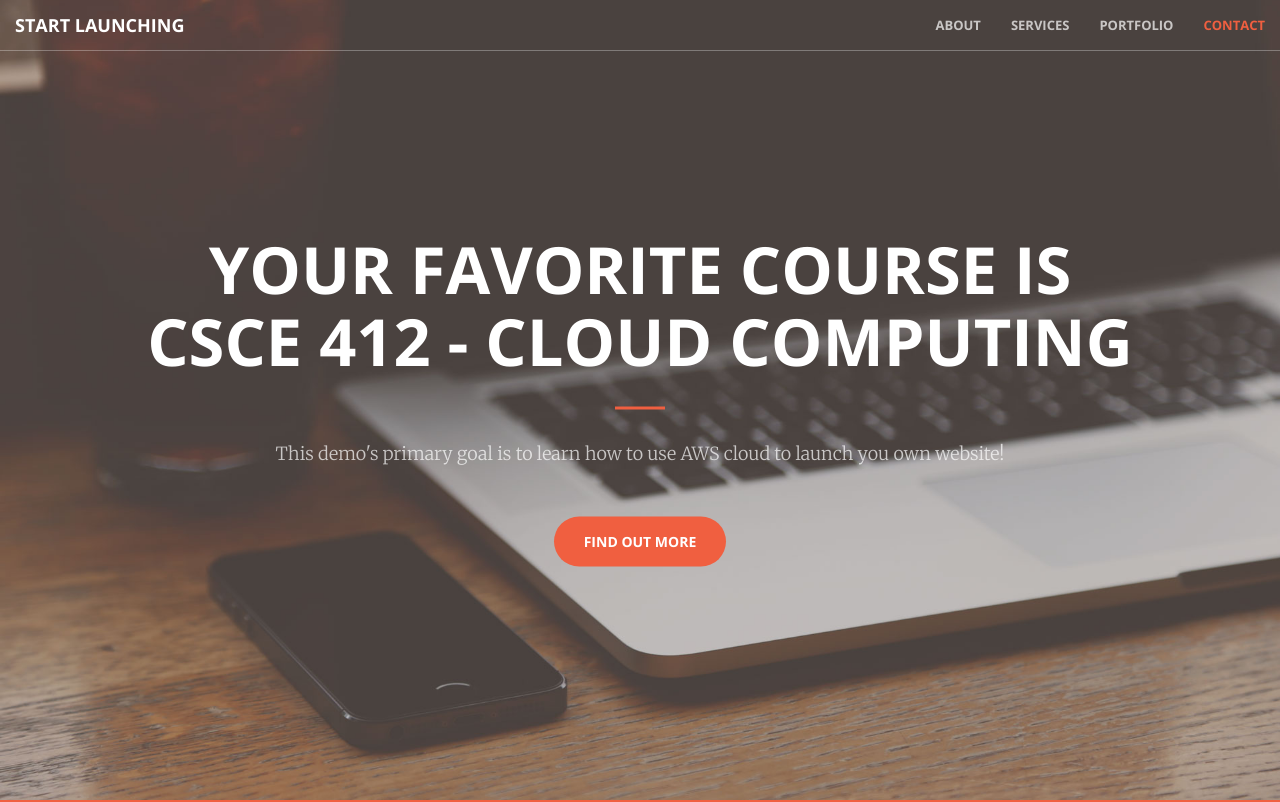
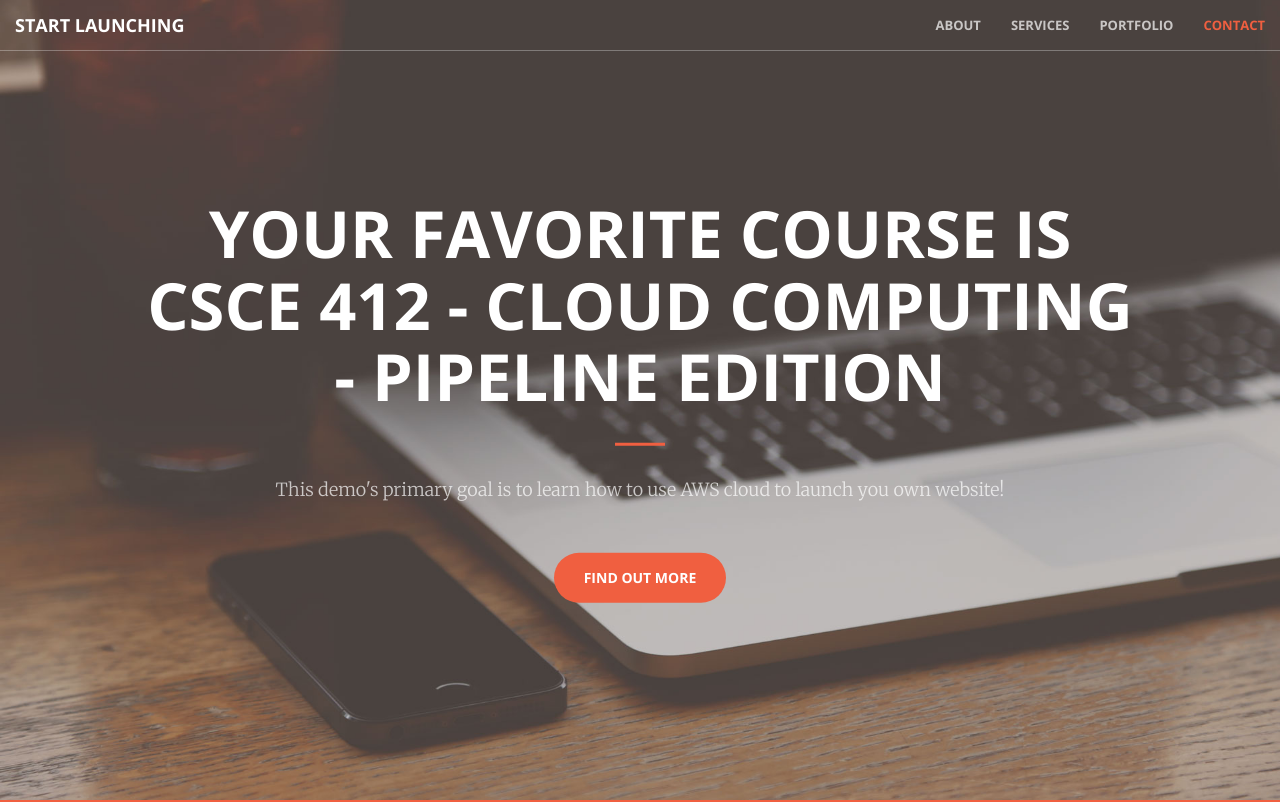
Before and after one commit to rahulkumar0630/Project_5_AWS, a plain HTML site: page index.html in a window 1280 px wide. Shown: the top 802 px of the page. Drawn offline with nearby package versions, Linux system fonts and the light colour scheme.

Commit message:
Pipeline test

```diff
--- a/index.html
+++ b/index.html
@@ -74,7 +74,7 @@
     <header>
         <div class="header-content">
             <div class="header-content-inner">
-                <h1>Your Favorite Course is CSCE 412 - Cloud Computing</h1>
+                <h1>Your Favorite Course is CSCE 412 - Cloud Computing - Pipeline Edition</h1>
                 <hr>
                 <p>This demo's primary goal is to learn how to use AWS cloud to launch you own website!</p>
                 <a href="#about" class="btn btn-primary btn-xl page-scroll">Find Out More</a>
```
